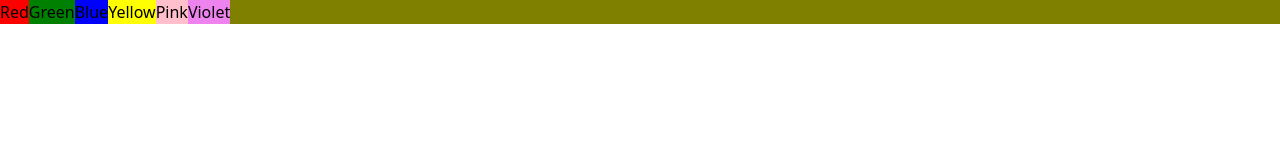
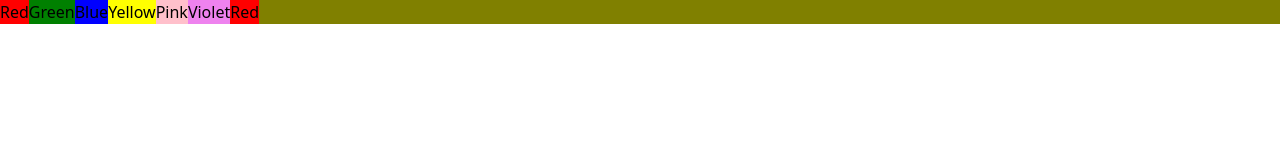
Before and after one commit to haquedot/BgChanger, a React (Vite) app: page / in a window 1280 px wide. Shown: the top 160 px of the page. Built offline with nearby package versions, Linux system fonts and the light colour scheme.

Commit message:
added red color

```diff
--- a/src/App.jsx
+++ b/src/App.jsx
@@ -38,6 +38,11 @@ function App() {
             onClick={() => setColor("violet")}
             className="outline-none px-4 py-1 rounded text-white"
             style={{ backgroundColor: "violet" }}>Violet</button>
+
+          <button
+            onClick={() => setColor("red")}
+            className="outline-none px-4 py-1 rounded text-white"
+            style={{ backgroundColor: "red" }}>Red</button>
         </div>
       </div>
     </div>
```
